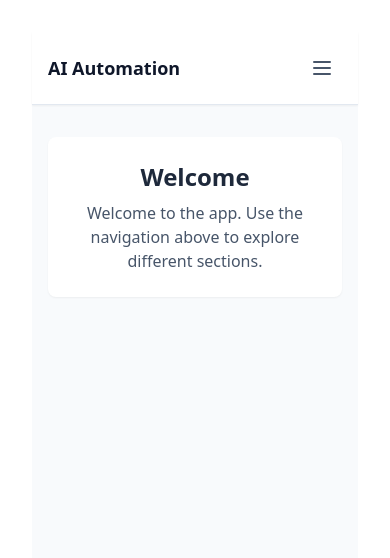
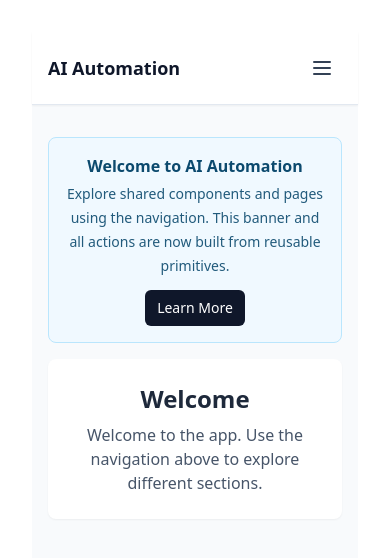
Before and after one commit to igorishchenko/ai-automation-testing, a React (Vite) app: page / in a window 390 px wide. Shown: the top 558 px of the page. Built offline with nearby package versions, Linux system fonts and the light colour scheme.

Commit message:
SCRUM-9: Implement primitives and shared components

```diff
--- /dev/null
+++ b/src/components/Banner.tsx
@@ -0,0 +1,28 @@
+import type { ReactNode } from 'react'
+
+interface BannerProps {
+  title: string
+  description?: string
+  tone?: 'info' | 'success' | 'warning'
+  action?: ReactNode
+}
+
+export function Banner({ title, description, tone = 'info', action }: BannerProps) {
+  const toneStyles = {
+    info: 'border-sky-200 bg-sky-50 text-sky-900',
+    success: 'border-emerald-200 bg-emerald-50 text-emerald-900',
+    warning: 'border-amber-200 bg-amber-50 text-amber-900',
+  }
+
+  return (
+    <section className={`rounded-lg border p-4 sm:p-5 ${toneStyles[tone]}`}>
+      <div className="flex flex-col gap-3 sm:flex-row sm:items-start sm:justify-between">
+        <div>
+          <h2 className="text-base font-semibold leading-6">{title}</h2>
+          {description ? <p className="mt-1 text-sm leading-6 opacity-90">{description}</p> : null}
+        </div>
+        {action ? <div className="shrink-0">{action}</div> : null}
+      </div>
+    </section>
+  )
+}
--- a/src/components/Button.tsx
+++ b/src/components/Button.tsx
@@ -1,20 +1,51 @@
 import type { ButtonHTMLAttributes, ReactNode } from 'react'
 
-type ButtonProps = ButtonHTMLAttributes<HTMLButtonElement> & {
-  variant?: 'primary' | 'secondary'
+interface ButtonProps extends ButtonHTMLAttributes<HTMLButtonElement> {
+  variant?: 'primary' | 'secondary' | 'ghost'
+  size?: 'sm' | 'md' | 'lg' | 'icon'
+  fullWidth?: boolean
+  isLoading?: boolean
   children: ReactNode
 }
 
-export function Button({ variant = 'primary', className = '', children, ...props }: ButtonProps) {
+export function Button({
+  variant = 'primary',
+  size = 'md',
+  fullWidth = false,
+  isLoading = false,
+  className = '',
+  children,
+  disabled,
+  type = 'button',
+  ...props
+}: ButtonProps) {
   const base =
-    'rounded px-4 py-2 font-medium transition-colors focus:outline-none focus:ring-2 focus:ring-offset-2 focus:ring-slate-500'
+    'inline-flex items-center justify-center rounded-md font-medium transition-colors focus-visible:outline-none focus-visible:ring-2 focus-visible:ring-slate-400 focus-visible:ring-offset-2 disabled:cursor-not-allowed disabled:opacity-50'
   const variants = {
-    primary: 'bg-slate-800 text-white hover:bg-slate-700',
-    secondary: 'bg-slate-200 text-slate-800 hover:bg-slate-300',
+    primary: 'bg-slate-900 text-white hover:bg-slate-800',
+    secondary: 'bg-slate-100 text-slate-900 hover:bg-slate-200',
+    ghost: 'bg-transparent text-slate-700 hover:bg-slate-100 hover:text-slate-900',
   }
+  const sizes = {
+    sm: 'h-9 px-3 text-sm',
+    md: 'h-10 px-4 text-sm',
+    lg: 'h-11 px-6 text-base',
+    icon: 'h-10 w-10 p-0',
+  }
+
+  const classes = [base, variants[variant], sizes[size], fullWidth ? 'w-full' : '', className]
+    .filter(Boolean)
+    .join(' ')
+
   return (
-    <button type="button" className={`${base} ${variants[variant]} ${className}`.trim()} {...props}>
-      {children}
+    <button
+      type={type}
+      className={classes}
+      disabled={disabled || isLoading}
+      aria-busy={isLoading || undefined}
+      {...props}
+    >
+      {isLoading ? 'Loading...' : children}
     </button>
   )
 }
--- a/src/components/Header.tsx
+++ b/src/components/Header.tsx
@@ -1,5 +1,6 @@
 import { useState, useCallback, useEffect } from 'react'
 import { NavLink, useLocation } from 'react-router-dom'
+import { Button } from './Button'
 
 const APP_NAME = 'AI Automation'
 
@@ -42,9 +43,10 @@ export function Header() {
           {APP_NAME}
         </NavLink>
 
-        <button
-          type="button"
-          className="flex h-10 w-10 items-center justify-center rounded-md text-slate-600 hover:bg-slate-100 hover:text-slate-800 focus:outline-none focus:ring-2 focus:ring-slate-500 focus:ring-offset-2 md:hidden"
+        <Button
+          variant="ghost"
+          size="icon"
+          className="text-slate-600 hover:text-slate-800 md:hidden"
           onClick={() => setMobileMenuOpen((open) => !open)}
           aria-expanded={mobileMenuOpen}
           aria-controls="main-nav"
@@ -73,7 +75,7 @@ export function Header() {
               />
             )}
           </svg>
-        </button>
+        </Button>
 
         <nav
           id="main-nav"
--- a/src/pages/Home.tsx
+++ b/src/pages/Home.tsx
@@ -1,10 +1,32 @@
+import { useNavigate } from 'react-router-dom'
+import { Banner } from '../components/Banner'
+import { Button } from '../components/Button'
+
 export default function Home() {
+  const navigate = useNavigate()
+
   return (
-    <div className="rounded-lg bg-white p-6 shadow-sm">
-      <h1 className="text-2xl font-semibold text-slate-800">Welcome</h1>
-      <p className="mt-2 text-slate-600">
-        Welcome to the app. Use the navigation above to explore different sections.
-      </p>
+    <div className="space-y-4">
+      <Banner
+        title="Welcome to AI Automation"
+        description="Explore shared components and pages using the navigation. This banner and all actions are now built from reusable primitives."
+        tone="info"
+        action={
+          <Button
+            size="sm"
+            onClick={() => navigate('/about')}
+            aria-label="Learn more about this app"
+          >
+            Learn More
+          </Button>
+        }
+      />
+      <section className="rounded-lg bg-white p-6 shadow-sm">
+        <h1 className="text-2xl font-semibold text-slate-800">Welcome</h1>
+        <p className="mt-2 text-slate-600">
+          Welcome to the app. Use the navigation above to explore different sections.
+        </p>
+      </section>
     </div>
   )
 }
--- a/src/pages/NotFound.tsx
+++ b/src/pages/NotFound.tsx
@@ -1,19 +1,22 @@
-import { Link } from 'react-router-dom'
+import { useNavigate } from 'react-router-dom'
+import { Banner } from '../components/Banner'
+import { Button } from '../components/Button'
 
 export default function NotFound() {
+  const navigate = useNavigate()
+
   return (
-    <div className="rounded-lg bg-white p-6 shadow-sm text-center">
-      <h1 className="text-2xl font-semibold text-slate-800">Page not found</h1>
-      <p className="mt-2 text-slate-600">
-        The page you are looking for does not exist or has been moved.
-      </p>
-      <Link
-        to="/"
-        className="mt-4 inline-block rounded bg-slate-800 px-4 py-2 font-medium text-white transition-colors hover:bg-slate-700"
-        aria-label="Go back to home page"
-      >
-        Go to Home
-      </Link>
+    <div className="space-y-4">
+      <Banner
+        title="Page not found"
+        description="The page you are looking for does not exist or has been moved."
+        tone="warning"
+      />
+      <div className="rounded-lg bg-white p-6 text-center shadow-sm">
+        <Button onClick={() => navigate('/')} aria-label="Go back to home page">
+          Go to Home
+        </Button>
+      </div>
     </div>
   )
 }
```
Also changed, not shown: 1 other file (tests, documents, lock files or other folders).
